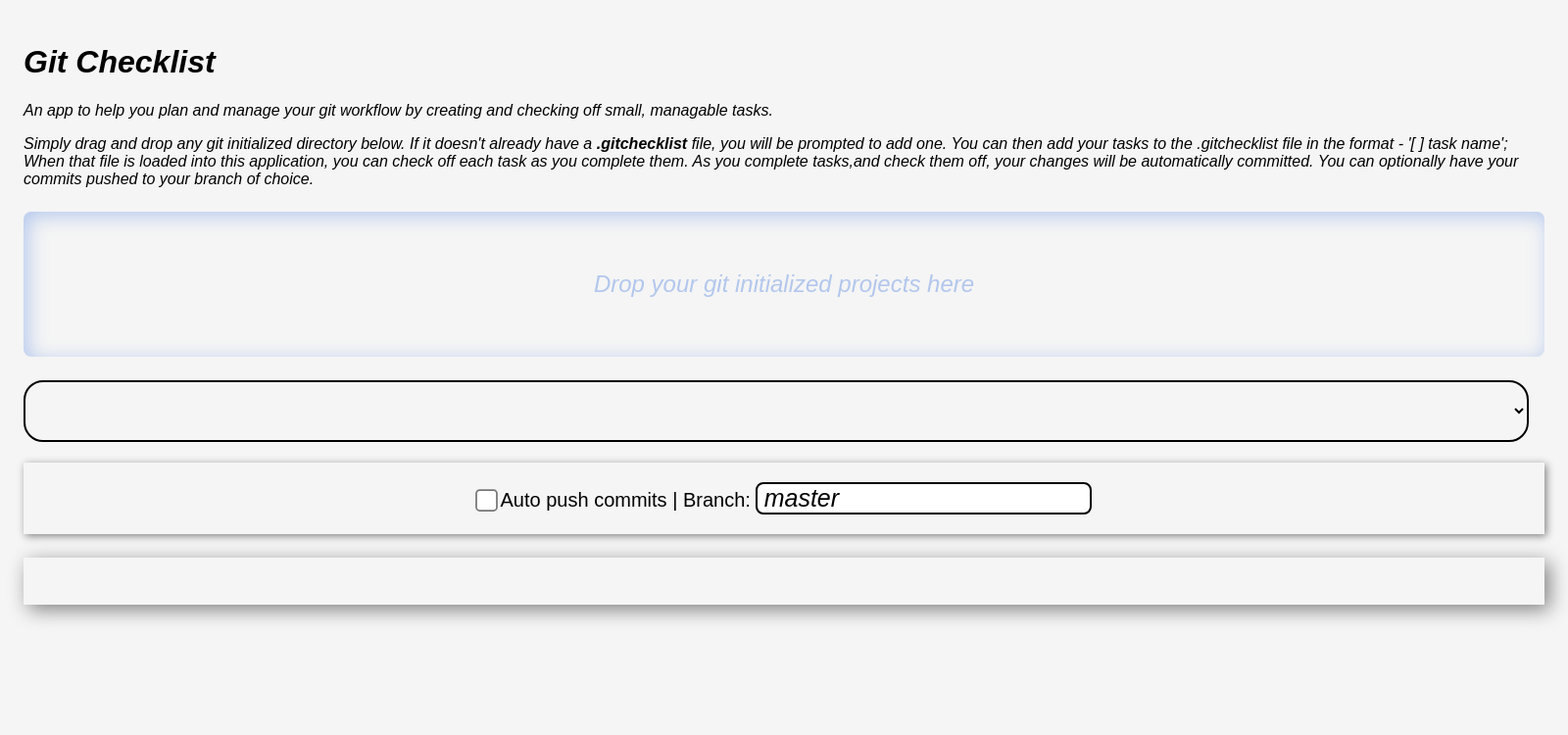
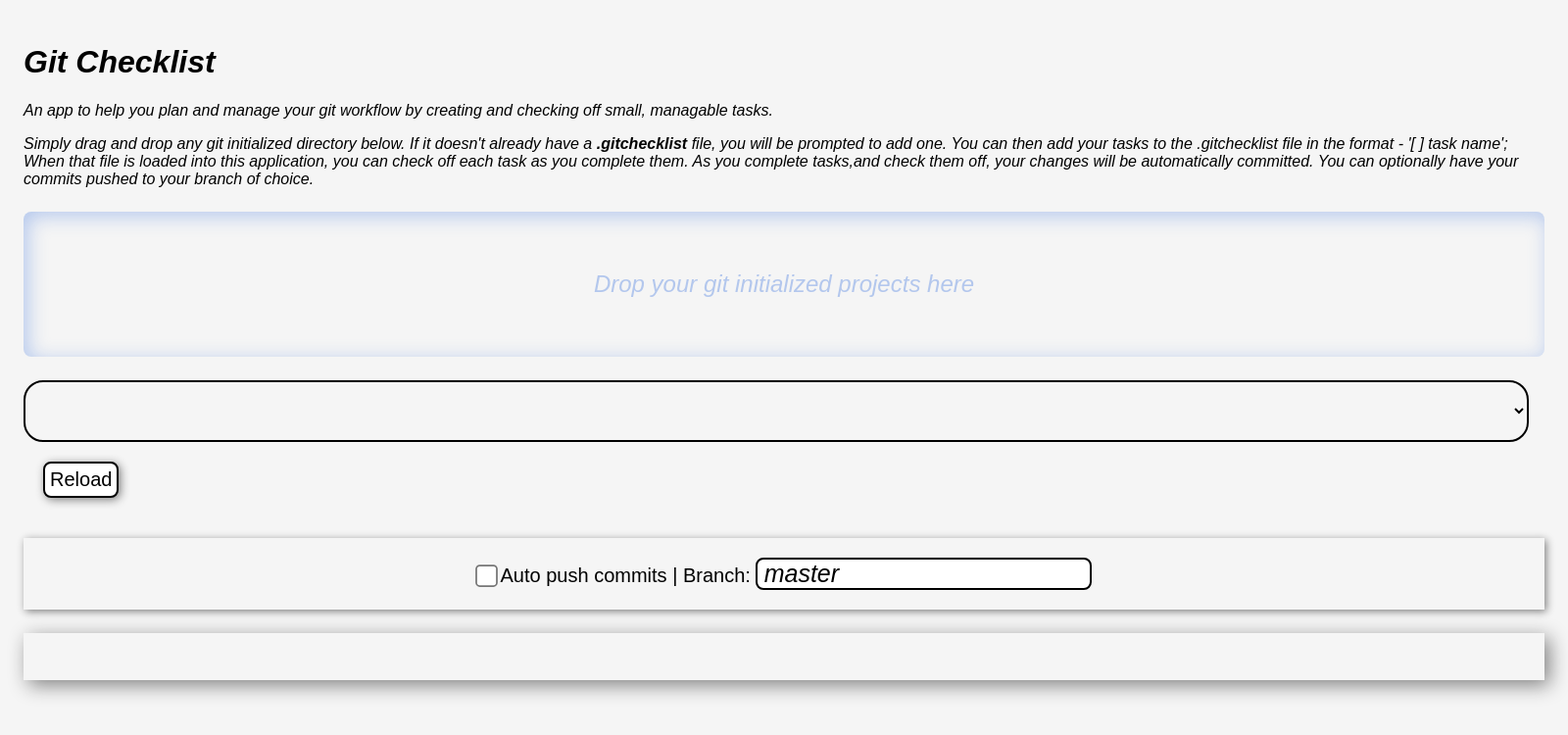
Before and after one commit to QED0711/git-checklist, an Electron app: page index.html in a window 1600 px wide. Shown: the whole page at 98% size. Drawn offline with Linux system fonts and the light colour scheme.

Commit message:
add reload button

```diff
--- a/index.html
+++ b/index.html
@@ -41,6 +41,10 @@
         </select>
     </form>
 
+    <form id="reload">
+        <input type="submit" value="Reload" >
+    </form>
+
     <div id="project-banner">
         <!-- current project path -->
         <h4></h4>
--- a/main.css
+++ b/main.css
@@ -36,6 +36,17 @@ body{
 
 #project-list option{
     background-color: whitesmoke;
+}
+
+#reload input{
+    margin: 1em;
+    border: 2px solid black;
+    border-radius: 8px;
+    padding: .25em;
+    background-color: white;
+    cursor: pointer;
+    font-size: 1.25em;
+    box-shadow: 2px 2px 10px grey;
 }
 
 
```
Also changed, not shown: 1 other file.
